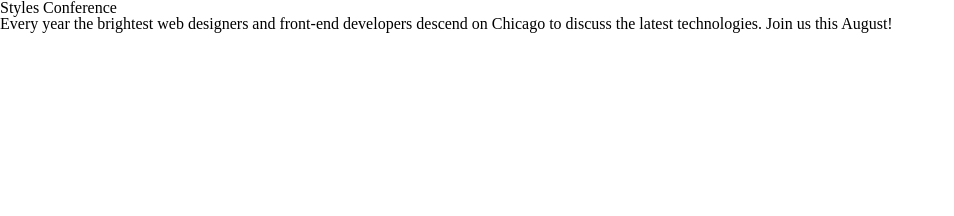
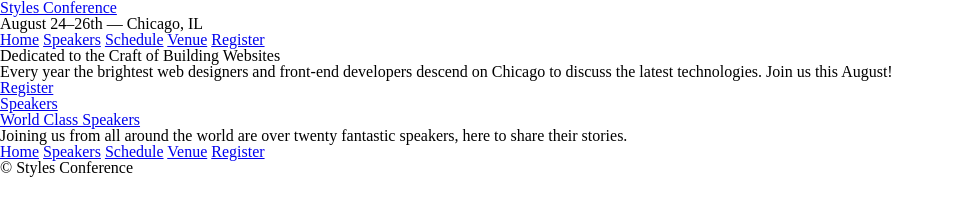
Before and after one commit to AlexanderLarsenSkow/LS-202, a plain HTML site: page styles_conferences/index.html in a window 1280 px wide. Shown: the whole page, without its empty margins (0-954 px from the left). Drawn offline with Linux system fonts and the light colour scheme.

Commit message:
Added semantic structure to index.html and added links to new files

```diff
--- a/styles_conferences/index.html
+++ b/styles_conferences/index.html
@@ -7,10 +7,51 @@
 
 	</head>
 	<body>
+		<header>
+			<h1>
+				<a href = "index.html">Styles Conference</a>
+			</h1>
+			<h3>August 24&ndash;26th &mdash; Chicago, IL</h3>
+
+			<nav>
+				<a href = "index.html">Home</a>
+				<a href = "speakers.html">Speakers</a>
+				<a href = "schedule.html">Schedule</a>
+				<a href = "venue.html">Venue</a>
+				<a href = "register.html">Register</a>
+			</nav>
+		</header>
+
+		<section>
+			<h2>Dedicated to the Craft of Building Websites</h2>
+			<p>Every year the brightest web designers and front-end developers
+				descend on Chicago to discuss the latest technologies. Join us this August!</p>
+
+			<a href = "register.html">Register</a>
+
+				<section>
+					<a href = "speakers.html">
+						<h5>Speakers</h5>
+						<h3>World Class Speakers</h3>
+					</a>
+					<p>Joining us from all around the world are over twenty
+						fantastic speakers, here to share their stories.</p>
+				</section>
+		</section>
+
+		<footer>
+			<nav>
+				<a href = "index.html">Home</a>
+				<a href = "speakers.html">Speakers</a>
+				<a href = "schedule.html">Schedule</a>
+				<a href = "venue.html">Venue</a>
+				<a href = "register.html">Register</a>
+			</nav>
+
+			<small>&copy; Styles Conference</small>
+		</footer>
+
 	</body>
 
-	<h1>Styles Conference</h1>
-	<p>Every year the brightest web designers and front-end developers
-		descend on Chicago to discuss the latest technologies. Join us this August!</p>
 
 </html>
```
Also changed, not shown: styles_conferences/register.html (added), styles_conferences/schedule.html (added), styles_conferences/speakers.html (added), styles_conferences/venue.html (added).
